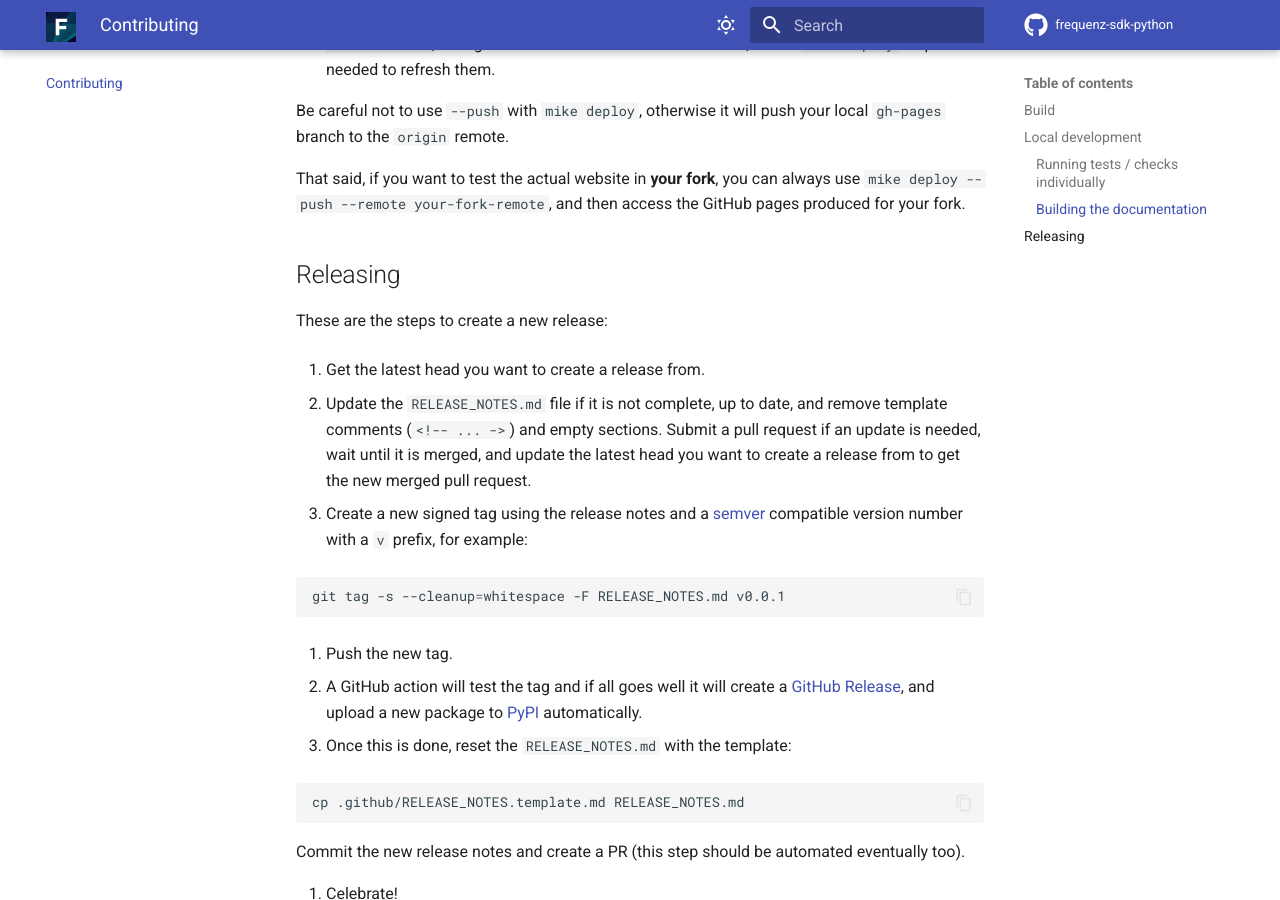
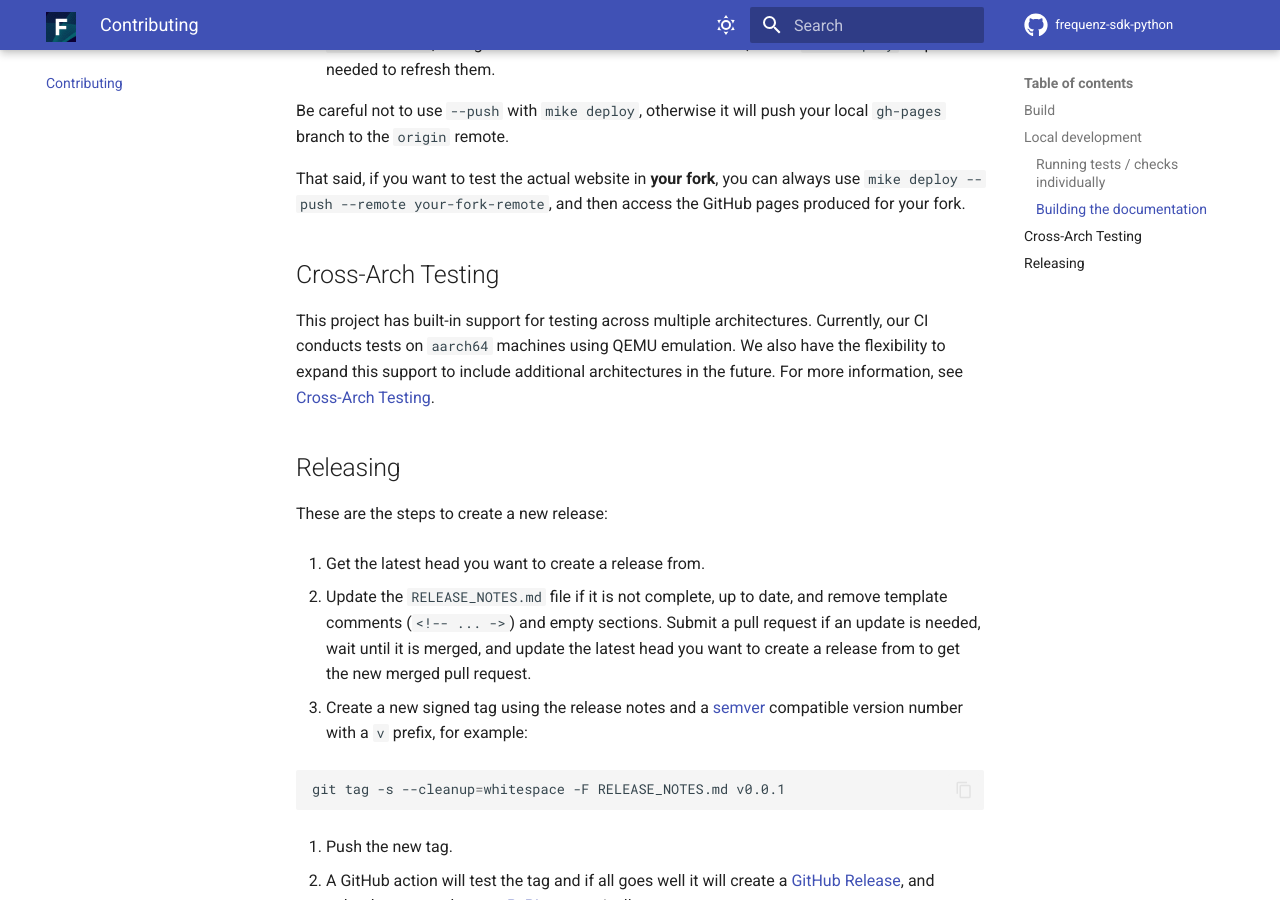
Before and after one commit to frequenz-floss/frequenz-sdk-python, an MkDocs documentation site: the page built from docs/CONTRIBUTING.md, in a window 1280 px wide and 900 px high, scrolled down 2148 px. Built offline with MkDocs 1.6.1 and Material for MkDocs 9.7.7, drawn with Linux system fonts in a browser that asks for light colours; comment, search, counter and statistics services are not loaded; the version menu is left out.

Commit message:
[ci] Add tests for non-native architectures
This change introduces a new job to the CI to test the SDK on non-native
architectures. Github CI ATM provides amd64 runners by default, so the
new job targets testing on arch64 for now.

The tests are run in containers running on the target platform(s). The
container definitions are supposed to exist in the directory
.github/containers/nox-cross-arch. A definition for an
arm64-ubuntu20.04-python3.11 container can be found there.

Since the tests take quite a while to run, given that they run on
emulations, this step runs only on the `merge_group` event.

Signed-off-by: Tiyash Basu <tiyash.basu@frequenz.com>

```diff
--- a/CONTRIBUTING.md
+++ b/CONTRIBUTING.md
@@ -115,6 +115,10 @@ That said, if you want to test the actual website in **your fork**, you can
 always use `mike deploy --push --remote your-fork-remote`, and then access the
 GitHub pages produced for your fork.
 
+##  Cross-Arch Testing
+
+This project has built-in support for testing across multiple architectures. Currently, our CI conducts tests on `aarch64` machines using QEMU emulation. We also have the flexibility to expand this support to include additional architectures in the future. For more information, see [Cross-Arch Testing](.github/containers/nox-cross-arch/README.md).
+
 ## Releasing
 
 These are the steps to create a new release:
```
Also changed, not shown: RELEASE_NOTES.md (+2 -0 lines), docs/.github/containers/nox-cross-arch/README.md (added, +1 -0 lines), .github/containers/nox-cross-arch/README.md (added), 3 other files.
